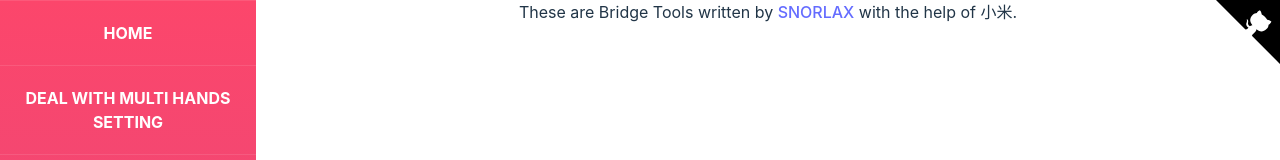
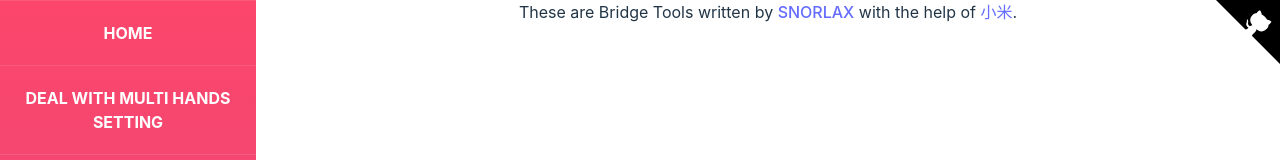
Before and after one commit to S-N-O-R-L-A-X/Bridge-Tools, a React (Vite) app: page /calc-contract in a window 1280 px wide. Shown: the top 160 px of the page. Built offline with nearby package versions, Linux system fonts and the light colour scheme.

Commit message:
feat: add the link of mi

```diff
--- a/src/App.tsx
+++ b/src/App.tsx
@@ -10,7 +10,6 @@ function App() {
       <div className="main">
         <Header />
         <Outlet />
-
       </div>
     </div>
   )
--- a/src/Components/Header/Header.tsx
+++ b/src/Components/Header/Header.tsx
@@ -1,18 +1,14 @@
 import "./Header.css";
 export default function Header() {
-  function handleClick() {
-
-  }
   return (
     <div>
-      These are Bridge Tools written by <a href="https://github.com/S-N-O-R-L-A-X" > SNORLAX</a> with the help of 小米.
+      These are Bridge Tools written by <a href="https://github.com/S-N-O-R-L-A-X">SNORLAX</a> with the help of <a href="https://github.com/SixuanMi">小米</a>.
       <a href="https://S-N-O-R-L-A-X.github.io" target="_blank" className="github-corner" aria-label="Go to his homepage">
         <svg viewBox="0 0 250 250" aria-hidden="true">
           <path d="M0,0 L115,115 L130,115 L142,142 L250,250 L250,0 Z"></path>
           <path d="M128.3,109.0 C113.8,99.7 119.0,89.6 119.0,89.6 C122.0,82.7 120.5,78.6 120.5,78.6 C119.2,72.0 123.4,76.3 123.4,76.3 C127.3,80.9 125.5,87.3 125.5,87.3 C122.9,97.6 130.6,101.9 134.4,103.2" fill="currentColor" style={{ transformOrigin: "130px 106px" }} className="octo-arm"></path>
           <path d="M115.0,115.0 C114.9,115.1 118.7,116.5 119.8,115.4 L133.7,101.6 C136.9,99.2 139.9,98.4 142.2,98.6 C133.8,88.0 127.5,74.4 143.8,58.0 C148.5,53.4 154.0,51.2 159.7,51.0 C160.3,49.4 163.2,43.6 171.4,40.1 C171.4,40.1 176.1,42.5 178.8,56.2 C183.1,58.6 187.2,61.8 190.9,65.4 C194.5,69.0 197.7,73.2 200.1,77.6 C213.8,80.2 216.3,84.9 216.3,84.9 C212.7,93.1 206.9,96.0 205.4,96.6 C205.1,102.4 203.0,107.8 198.3,112.5 C181.9,128.9 168.3,122.5 157.7,114.1 C157.9,116.9 156.7,120.9 152.7,124.9 L141.0,136.5 C139.8,137.7 141.6,141.9 141.8,141.8 Z" fill="currentColor" className="octo-body"></path>
-        </svg >
-
+        </svg>
       </a>
     </div>
   )
```
